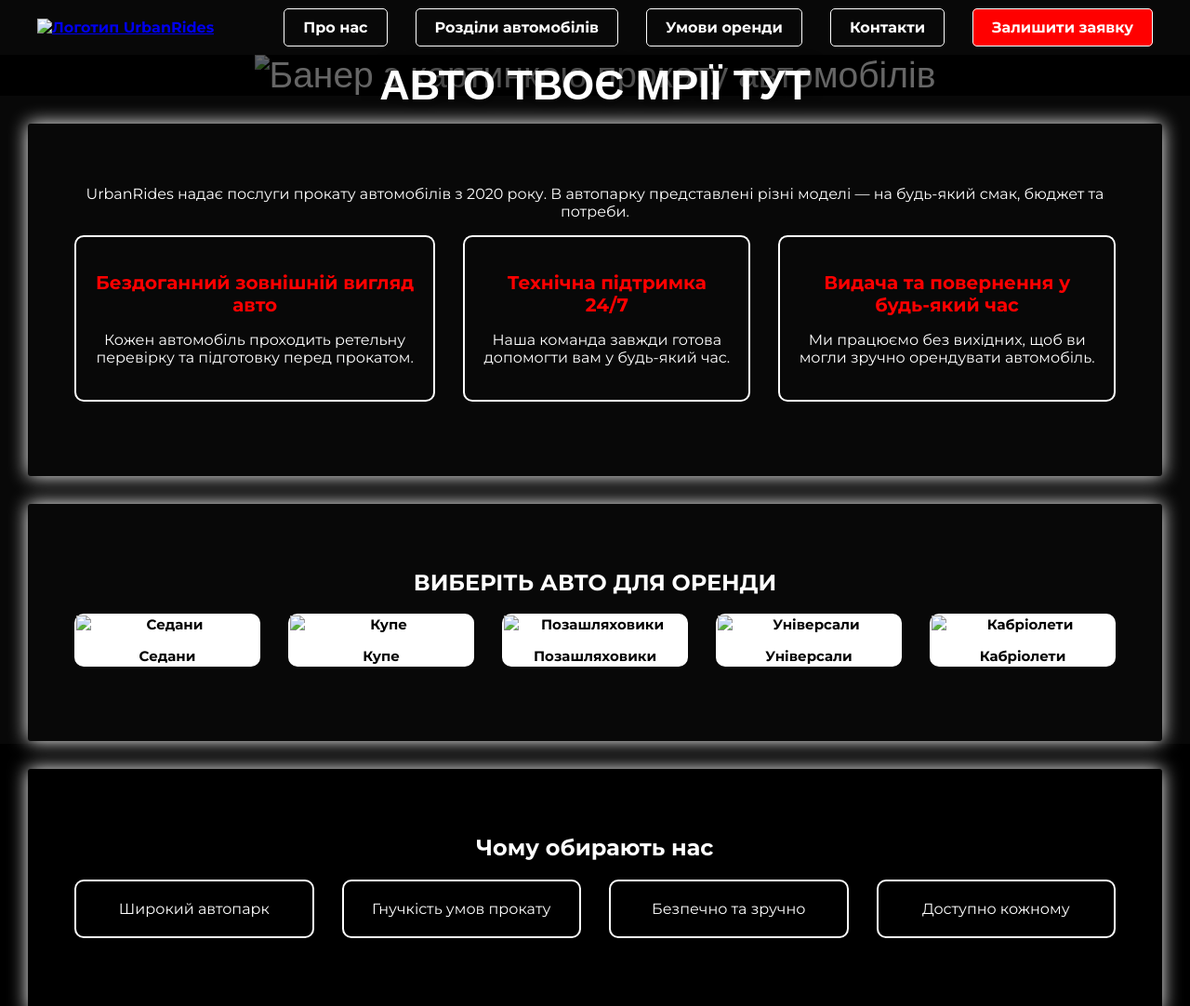
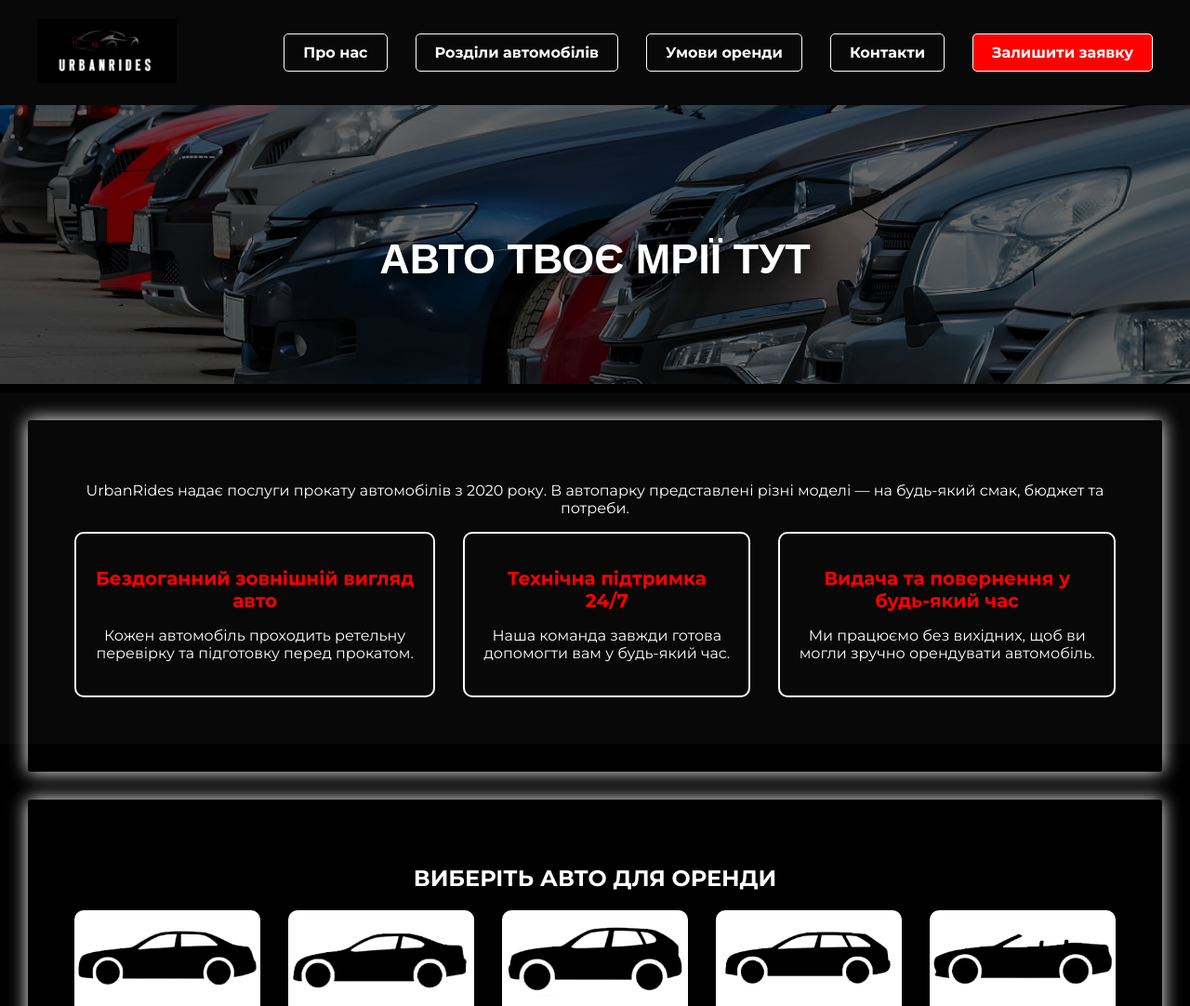
Before and after one commit to V1rTty/urbanrides-site, a plain HTML site: page index.html in a window 1280 px wide. Shown: the top 1082 px of the page at 93% size. Drawn offline with Linux system fonts and the light colour scheme; the site is published under a folder, as on GitHub Pages, so addresses that start at the root find nothing; a web font is replaced by a local one.

Commit message:
index.html

```diff
--- a/index.html
+++ b/index.html
@@ -21,7 +21,7 @@
 
   <!-- Шапка с названием и меню -->
 <header>
-  <a href="/index.html"><img class="logo" src="/img/logo.png" alt="Логотип UrbanRides"></a>
+  <a href="/index.html"><img class="logo" src="img/logo.png" alt="Логотип UrbanRides"></a>
 
   <div class="hamburger" id="hamburger">
     ☰
@@ -56,7 +56,7 @@
   <!-- Основний банер із картинкою -->
   <section id="banner">
     <h1>АВТО ТВОЄ МРІЇ ТУТ</h1>
-    <img class="banner-image" src="/img/avtohead.jpg" alt="Банер з картинкою прокату автомобілів">
+    <img class="banner-image" src="img/avtohead.jpg" alt="Банер з картинкою прокату автомобілів">
   </section>
 
   <!-- Про нас -->
@@ -84,11 +84,11 @@
   <section id="sections">
     <h2>ВИБЕРІТЬ АВТО ДЛЯ ОРЕНДИ</h2>
     <ul>
-      <li><a href="sedans.html"><img src="/img/sedan.png" alt="Седани">Седани</a></li>
-      <li><a href="coupe.html"><img src="/img/coupe.png" alt="Купе">Купе</a></li>
-      <li><a href="suv.html"><img src="/img/suv.png" alt="Позашляховики">Позашляховики</a></li>
-      <li><a href="wagon.html"><img src="/img/wagon.png" alt="Універсали">Універсали</a></li>
-      <li><a href="convertible.html"><img src="/img/convertible.png" alt="Кабріолети">Кабріолети</a></li>
+      <li><a href="sedans.html"><img src="img/sedan.png" alt="Седани">Седани</a></li>
+      <li><a href="coupe.html"><img src="img/coupe.png" alt="Купе">Купе</a></li>
+      <li><a href="suv.html"><img src="img/suv.png" alt="Позашляховики">Позашляховики</a></li>
+      <li><a href="wagon.html"><img src="img/wagon.png" alt="Універсали">Універсали</a></li>
+      <li><a href="convertible.html"><img src="img/convertible.png" alt="Кабріолети">Кабріолети</a></li>
     </ul>
   </section>
 
```
